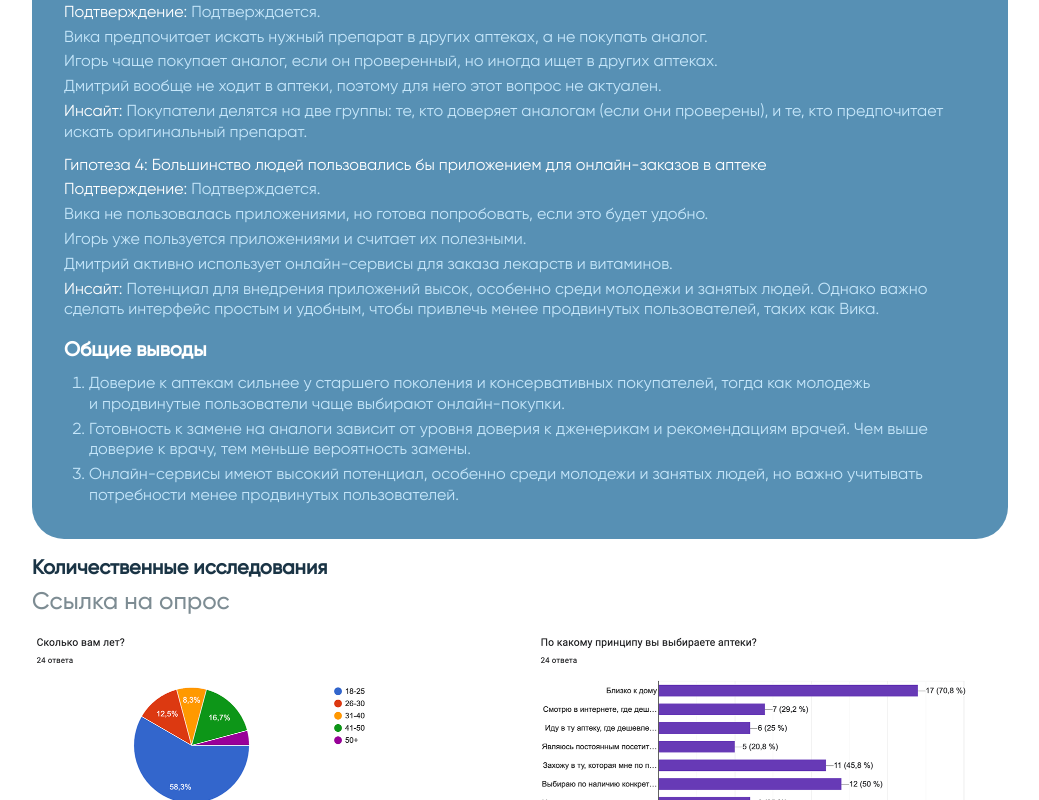
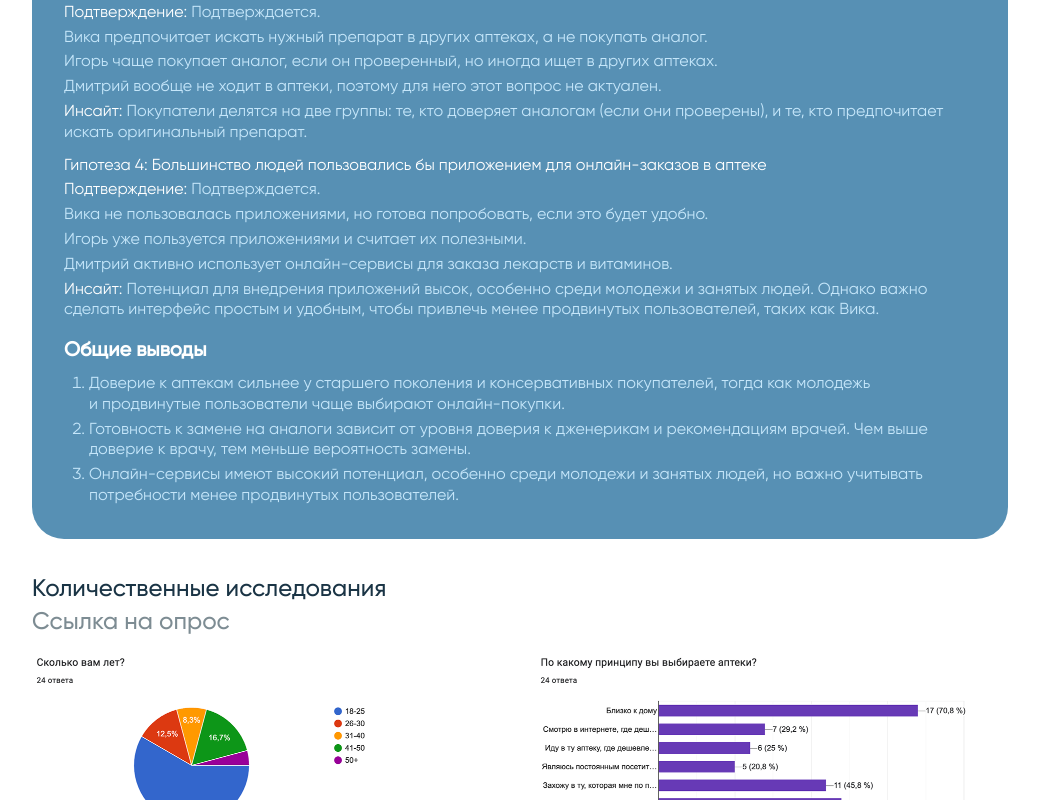
Before and after one commit to Lexa74/portfolio, a React (Vite) app: page /project/apteki in a window 1280 px wide. Shown: the part 6266-7066 px from the top of the page, without its empty margins (120-1159 px from the left). Built offline with nearby package versions, Linux system fonts and the light colour scheme.

Commit message:
Правки верстки

```diff
--- a/src/pages/Main/components/AsideAbout/asideAbout.module.css
+++ b/src/pages/Main/components/AsideAbout/asideAbout.module.css
@@ -87,5 +87,9 @@
     .about {
         position: static;
         max-width: initial;
+        height: initial;
+    }
+    .about__wrapper {
+        margin-bottom: 20px;
     }
 }
--- a/src/pages/ProjectPage/Apteki/AptekiPage.tsx
+++ b/src/pages/ProjectPage/Apteki/AptekiPage.tsx
@@ -249,7 +249,7 @@ export const AptekiPage = () => {
         src="/image/project/Table-4%201.png"
         alt=""
       />
-      <div className={styles.blueBlock}>
+      <div className={classNames(styles.blueBlock, styles.mb40)}>
         <h4 className={styles.blueBlockWhiteText}>
           Выводы по гипотезам, исходя из результатов интервью
         </h4>
@@ -377,7 +377,9 @@ export const AptekiPage = () => {
         </ol>
       </div>
       <div className={styles.block}>
-        <h4 className={styles.title24}>Количественные исследования</h4>
+        <span className={classNames(styles.title24, styles.mb12)}>
+          Количественные исследования
+        </span>
         <Link
           className={classNames(
             styles.subTitle,
--- a/src/pages/ProjectPage/page.module.css
+++ b/src/pages/ProjectPage/page.module.css
@@ -15,6 +15,8 @@
 
 .title24 {
     font-size: 24px;
+    font-family: Gilroy-600;
+    display: block;
 }
 
 .projectPage p {
@@ -98,7 +100,7 @@ li:last-child {
 }
 
 .mb40 {
-    margin-bottom: 20px;
+    margin-bottom: 40px;
 }
 
 .flex {
```
